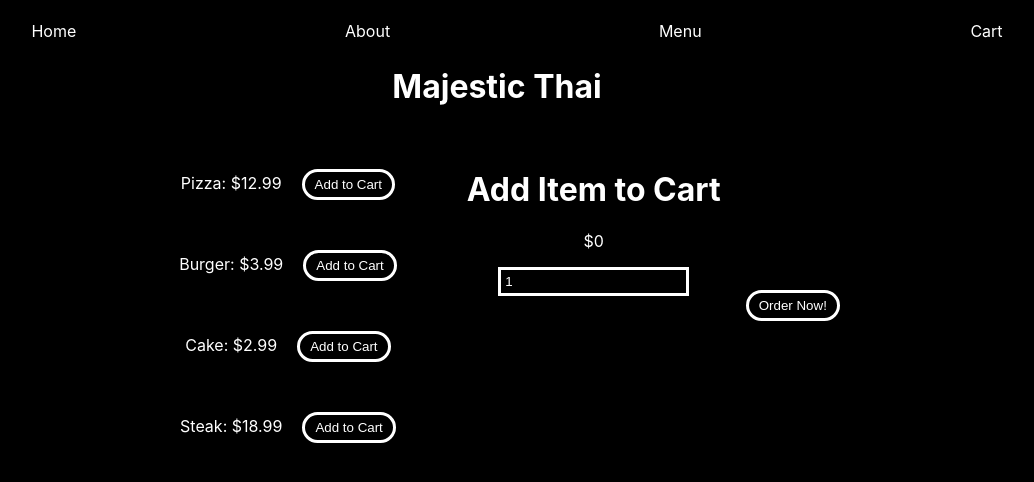
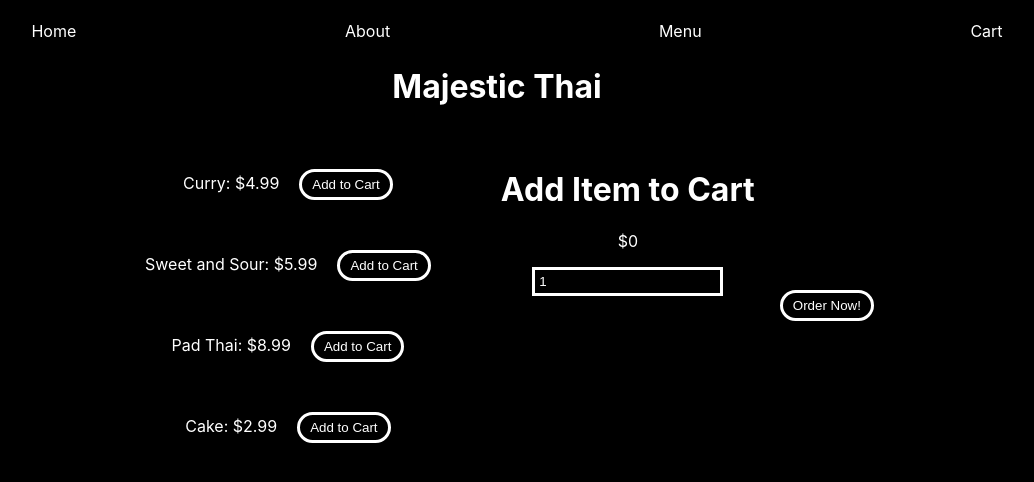
Before and after one commit to PatrickBoynton/majestic-thai, a React (Create React App) app: page / in a window 1280 px wide. Shown: the top 482 px of the page, without its empty margins (143-1177 px from the left). Built offline with nearby package versions, Linux system fonts and the light colour scheme.

Commit message:
Changed the items to be more appropriate.

```diff
--- a/src/App.js
+++ b/src/App.js
@@ -16,10 +16,10 @@ class App extends Component {
 
     componentDidMount() {
         const menu = [
-            {item: "Pizza", price: "12.99"},
-            {item: "Burger", price: "3.99"},
-            {item: "Cake", price: "2.99"},
-            {item: "Steak", price: "18.99"}
+            {item: "Curry", price: "4.99"},
+            {item: "Sweet and Sour", price: "5.99"},
+            {item: "Pad Thai", price: "8.99"},
+            {item: "Cake", price: "2.99"}
         ]
         const order = [{}]
 
@@ -45,7 +45,8 @@ class App extends Component {
                 <Nav/>
                 <h1>Majestic Thai</h1>
             <div className="App">
-                <Menu click={this.handleClick}
+                <Menu className="card"
+                      click={this.handleClick}
                       menu={this.state?.menu}
                       item={this.state?.menuItem}/>
 
```
